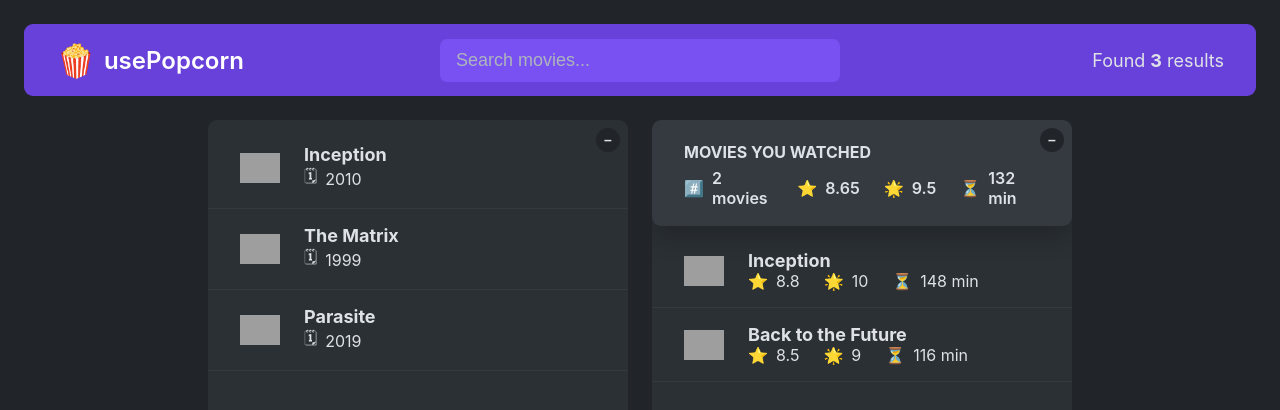
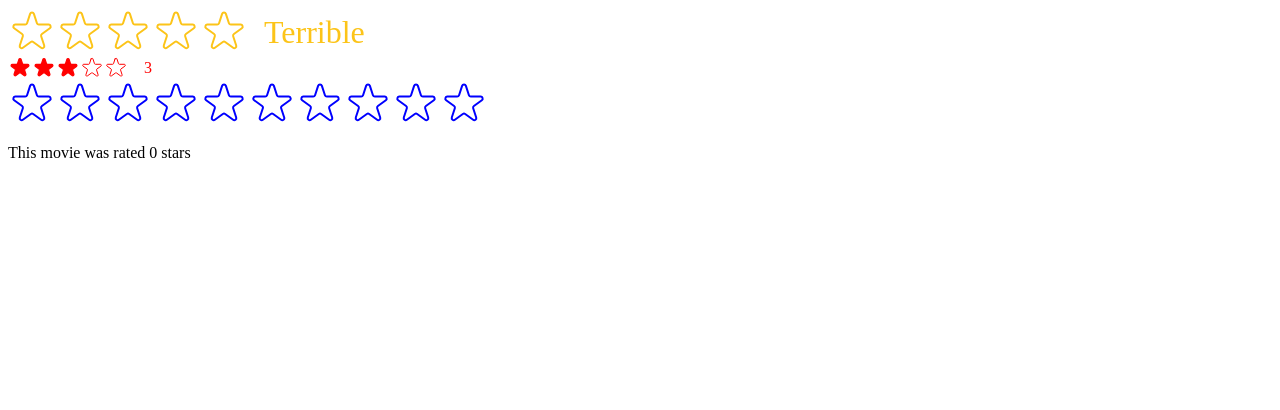
Before and after one commit to TaseZmaj/My-Learning-React, a React (Create React App) app in the folder 07-usepopcorn-moe/: page / in a window 1280 px wide. Shown: the top 410 px of the page. Built offline with nearby package versions, Linux system fonts and the light colour scheme; grey boxes are pictures that could not be loaded.

Commit message:
practising a bit

```diff
--- a/07-usepopcorn-moe/src/App.js
+++ b/07-usepopcorn-moe/src/App.js
@@ -47,12 +47,11 @@
   },
 ];
 
-function Navbar({ movies }) {
+function Navbar({ children }) {
   return (
     <nav className="nav-bar">
       <Logo />
-      <Search />
-      <NumResults movies={movies} />
+      {children}
     </nav>
   );
 }
@@ -83,17 +82,17 @@
     />
   );
 }
-function ListBox({ movies }) {
-  const [isOpen1, setIsOpen1] = useState(true);
+function Box({ children }) {
+  const [isOpen, setIsOpen] = useState(true);
   return (
     <div className="box">
-      <button
-        className="btn-toggle"
-        onClick={() => setIsOpen1((open) => !open)}
-      >
-        {isOpen1 ? "–" : "+"}
+      <button className="btn-toggle" onClick={() => setIsOpen((open) => !open)}>
+        {isOpen ? "–" : "+"}
       </button>
-      {isOpen1 && <MovieList movies={movies} />}
+      {isOpen && children}
+      {/* isOpen1 && {children} NEMA da raboti bidejki mu vikas
+      deka kreiras {} so children vo nego, a ti sakas samo children,
+      ne da kreiras nov objekt */}
     </div>
   );
 }
@@ -179,34 +178,29 @@
     </li>
   );
 }
-function WatchedBox() {
-  const [watched, setWatched] = useState(tempWatchedData);
-  const [isOpen2, setIsOpen2] = useState(true);
+// function WatchedBox() {
+//
+//   const [isOpen2, setIsOpen2] = useState(true);
 
-  return (
-    <div className="box">
-      <button
-        className="btn-toggle"
-        onClick={() => setIsOpen2((open) => !open)}
-      >
-        {isOpen2 ? "–" : "+"}
-      </button>
-      {isOpen2 && (
-        <>
-          <WatchedSummary watched={watched} />
-          <WatchedMoviesList watched={watched} />
-        </>
-      )}
-    </div>
-  );
-}
-function Main({ movies }) {
-  return (
-    <main className="main">
-      <ListBox movies={movies} />
-      <WatchedBox />
-    </main>
-  );
+//   return (
+//     <div className="box">
+//       <button
+//         className="btn-toggle"
+//         onClick={() => setIsOpen2((open) => !open)}
+//       >
+//         {isOpen2 ? "–" : "+"}
+//       </button>
+//       {isOpen2 && (
+//         <>
+//           <WatchedSummary watched={watched} />
+//           <WatchedMoviesList watched={watched} />
+//         </>
+//       )}
+//     </div>
+//   );
+// }
+function Main({ children }) {
+  return <main className="main">{children}</main>;
 }
 
 const average = (arr) =>
@@ -214,10 +208,35 @@
 
 export default function App() {
   const [movies, setMovies] = useState(tempMovieData);
+  const [watched, setWatched] = useState(tempWatchedData);
+
   return (
     <>
-      <Navbar movies={movies} />
-      <Main movies={movies} />
+      <Navbar>
+        <Search />
+        <NumResults movies={movies} />
+      </Navbar>
+      <Main>
+        {/* Explicit props - Element prop */}
+        {/* <Box element={<MovieList movies={movies} />} />
+        <Box
+          element={
+            <>
+              <WatchedSummary watched={watched} />
+              <WatchedMoviesList watched={watched} />
+            </>
+          }
+        ></Box> */}
+        <Box>
+          <MovieList movies={movies} />
+        </Box>
+        <Box>
+          <>
+            <WatchedSummary watched={watched} />
+            <WatchedMoviesList watched={watched} />
+          </>
+        </Box>
+      </Main>
     </>
   );
 }
--- /dev/null
+++ b/07-usepopcorn-moe/src/StarRating.js
@@ -0,0 +1,125 @@
+import { useState } from "react";
+
+const containerStyle = {
+  display: "flex",
+  alignItems: "center",
+  gap: "16px",
+};
+
+const starContainerStyle = {
+  display: "flex",
+};
+
+export default function StarRating({
+  maxRating = 5,
+  color = "#fcc419",
+  size = 48,
+  className = "",
+  messages = [],
+  defaultRating = 0,
+  onSetRating,
+}) {
+  const [rating, setRating] = useState(defaultRating);
+  const [tempRating, setTempRating] = useState(0);
+
+  function handleRating(rating) {
+    setRating(rating);
+    onSetRating(rating);
+  }
+
+  const textStyle = {
+    lineHeight: "1",
+    margin: "0",
+    color,
+    fontSize: `${size / 1.5}px`,
+  };
+
+  return (
+    <div style={containerStyle} className={className}>
+      <div style={starContainerStyle}>
+        {Array.from({ length: maxRating }, (_, i) => (
+          <Star
+            key={i}
+            // pazi ja linijava so full
+            full={tempRating ? tempRating >= i + 1 : rating >= i + 1}
+            onRate={() => handleRating(i + 1)}
+            onHoverIn={() => setTempRating(i + 1)}
+            onHoverOut={() => setTempRating(0)}
+            color={color}
+            size={size}
+          />
+        ))}
+      </div>
+      <p style={textStyle}>
+        {messages.length === maxRating
+          ? messages[tempRating ? tempRating - 1 : rating]
+          : tempRating || rating || ""}
+      </p>
+    </div>
+  );
+}
+
+function Star({ onRate, full, onHoverIn, onHoverOut, color, size }) {
+  const starStyle = {
+    width: `${size}px`,
+    height: `${size}px`,
+    display: "block",
+    cursor: "pointer",
+  };
+
+  return (
+    <span
+      role="button"
+      style={starStyle}
+      onClick={onRate}
+      onMouseEnter={onHoverIn}
+      onMouseLeave={onHoverOut}
+    >
+      {full ? (
+        <svg
+          xmlns="http://www.w3.org/2000/svg"
+          viewBox="0 0 20 20"
+          stroke={color}
+          fill={color}
+        >
+          <path d="M9.049 2.927c.3-.921 1.603-.921 1.902 0l1.07 3.292a1 1 0 00.95.69h3.462c.969 0 1.371 1.24.588 1.81l-2.8 2.034a1 1 0 00-.364 1.118l1.07 3.292c.3.921-.755 1.688-1.54 1.118l-2.8-2.034a1 1 0 00-1.175 0l-2.8 2.034c-.784.57-1.838-.197-1.539-1.118l1.07-3.292a1 1 0 00-.364-1.118L2.98 8.72c-.783-.57-.38-1.81.588-1.81h3.461a1 1 0 00.951-.69l1.07-3.292z" />
+        </svg>
+      ) : (
+        <svg
+          xmlns="http://www.w3.org/2000/svg"
+          viewBox="0 0 24 24"
+          fill="none"
+          stroke={color}
+        >
+          <path
+            strokeLinecap="round"
+            strokeLinejoin="round"
+            strokeWidth="{2}"
+            d="M11.049 2.927c.3-.921 1.603-.921 1.902 0l1.519 4.674a1 1 0 00.95.69h4.915c.969 0 1.371 1.24.588 1.81l-3.976 2.888a1 1 0 00-.363 1.118l1.518 4.674c.3.922-.755 1.688-1.538 1.118l-3.976-2.888a1 1 0 00-1.176 0l-3.976 2.888c-.783.57-1.838-.197-1.538-1.118l1.518-4.674a1 1 0 00-.363-1.118l-3.976-2.888c-.784-.57-.38-1.81.588-1.81h4.914a1 1 0 00.951-.69l1.519-4.674z"
+          />
+        </svg>
+      )}
+    </span>
+  );
+}
+
+/*
+FULL STAR
+
+<svg
+  xmlns="http://www.w3.org/2000/svg"
+  viewBox="0 0 20 20"
+  fill="#000"
+  stroke="#000"
+>
+  <path
+    d="M9.049 2.927c.3-.921 1.603-.921 1.902 0l1.07 3.292a1 1 0 00.95.69h3.462c.969 0 1.371 1.24.588 1.81l-2.8 2.034a1 1 0 00-.364 1.118l1.07 3.292c.3.921-.755 1.688-1.54 1.118l-2.8-2.034a1 1 0 00-1.175 0l-2.8 2.034c-.784.57-1.838-.197-1.539-1.118l1.07-3.292a1 1 0 00-.364-1.118L2.98 8.72c-.783-.57-.38-1.81.588-1.81h3.461a1 1 0 00.951-.69l1.07-3.292z"
+  />
+</svg>
+
+
+EMPTY STAR
+
+
+
+*/
--- a/07-usepopcorn-moe/src/index.js
+++ b/07-usepopcorn-moe/src/index.js
@@ -1,11 +1,36 @@
 import React from "react";
 import ReactDOM from "react-dom/client";
-import "./index.css";
-import App from "./App";
+// import "./index.css";
+// import App from "./App";
+import StarRating from "./StarRating";
+import { useState } from "react";
+
+function Test() {
+  const [movieRating, setMovieRating] = useState(0);
+
+  return (
+    <div>
+      <StarRating color="blue" maxRating={10} onSetRating={setMovieRating} />
+      <p>This movie was rated {movieRating} stars</p>
+    </div>
+  );
+}
 
 const root = ReactDOM.createRoot(document.getElementById("root"));
 root.render(
   <React.StrictMode>
-    <App />
+    {/* <App /> */}
+    <StarRating
+      maxRating={5}
+      messages={["Terrible", "Bad", "Ok", "Good", "Amazing"]}
+    />
+    <StarRating
+      maxRating={5}
+      size={24}
+      color="red"
+      className="test"
+      defaultRating={3}
+    />
+    <Test />
   </React.StrictMode>
 );
```
